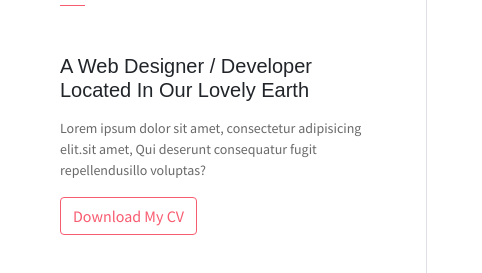
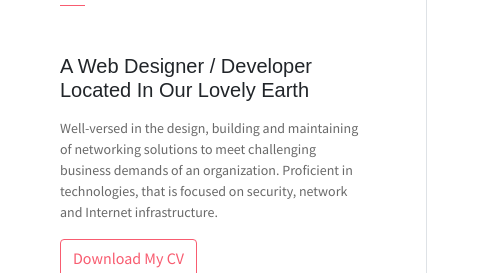
Before and after one commit to neirroilagan/portfolio, a plain HTML site: page index.html in a window 1280 px wide. Shown: the part 814-1087 px from the top of the page, 0-482 px from the left. Drawn offline with Linux system fonts and the light colour scheme; a script that the page names is missing; some icons are missing.

Commit message:
Update index.html

```diff
--- a/index.html
+++ b/index.html
@@ -74,7 +74,7 @@
                 <h3 class="font-weight-light">Who am I ?</h3>
                 <span class="line mb-5"></span>
                 <h5 class="mb-3">A Web Designer / Developer Located In Our Lovely Earth</h5>
-                <p class="mt-20">Lorem ipsum dolor sit amet, consectetur adipisicing elit.sit amet, Qui deserunt consequatur fugit repellendusillo voluptas?</p>
+                <p class="mt-20">Well-versed in the design, building and maintaining of networking solutions to meet challenging business demands of an organization.  Proficient in technologies, that is focused on security, network and Internet infrastructure.</p>
                 <button class="btn btn-outline-danger"><i class="icon-down-circled2 "></i>Download My CV</button>
             </div>
             <div class="col-lg-4 about-card">
```
